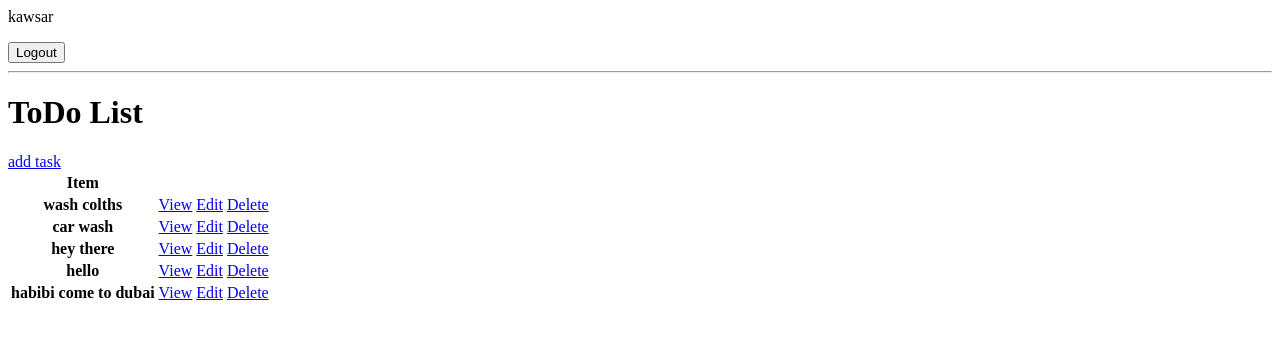
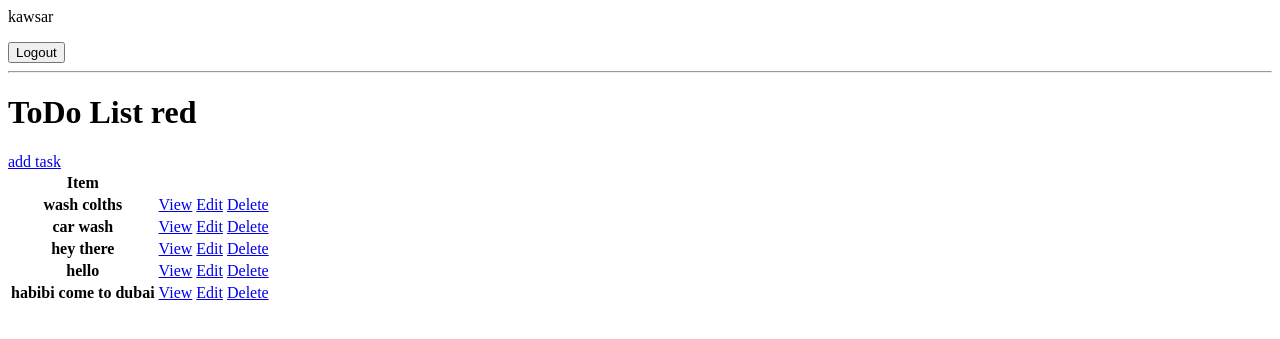
Before and after one commit to wak96/ToDo, a Django app: page / in a window 1280 px wide. Shown: the top 339 px of the page. Run offline with Django 5.2, Linux system fonts and the light colour scheme; a user stored in the database is signed in; data comes from the database, SQL or seed files in the repository; both versions use the stored data as it was after the commit.

Commit message:
working on context list

```diff
--- a/base/templates/base/task_list.html
+++ b/base/templates/base/task_list.html
@@ -14,7 +14,7 @@
 <hr>
 
 
-<h1>ToDo List</h1>
+<h1>ToDo List {{color}}</h1>
 <a href = '{% url 'task-create' %}'>add task</a>
 <table>
   <tr>
--- a/base/views.py
+++ b/base/views.py
@@ -27,6 +27,11 @@ class TaskList(LoginRequiredMixin, ListView):
     model = Task
     context_object_name = "tasks"
 
+    def get_context_data(self, **kwargs):
+        context = super().get_context_data(**kwargs)
+        context['color'] = 'red'
+        return context
+
 
 
 class TaskDetail(LoginRequiredMixin, DetailView):
```
Also changed, not shown: db.sqlite3.
